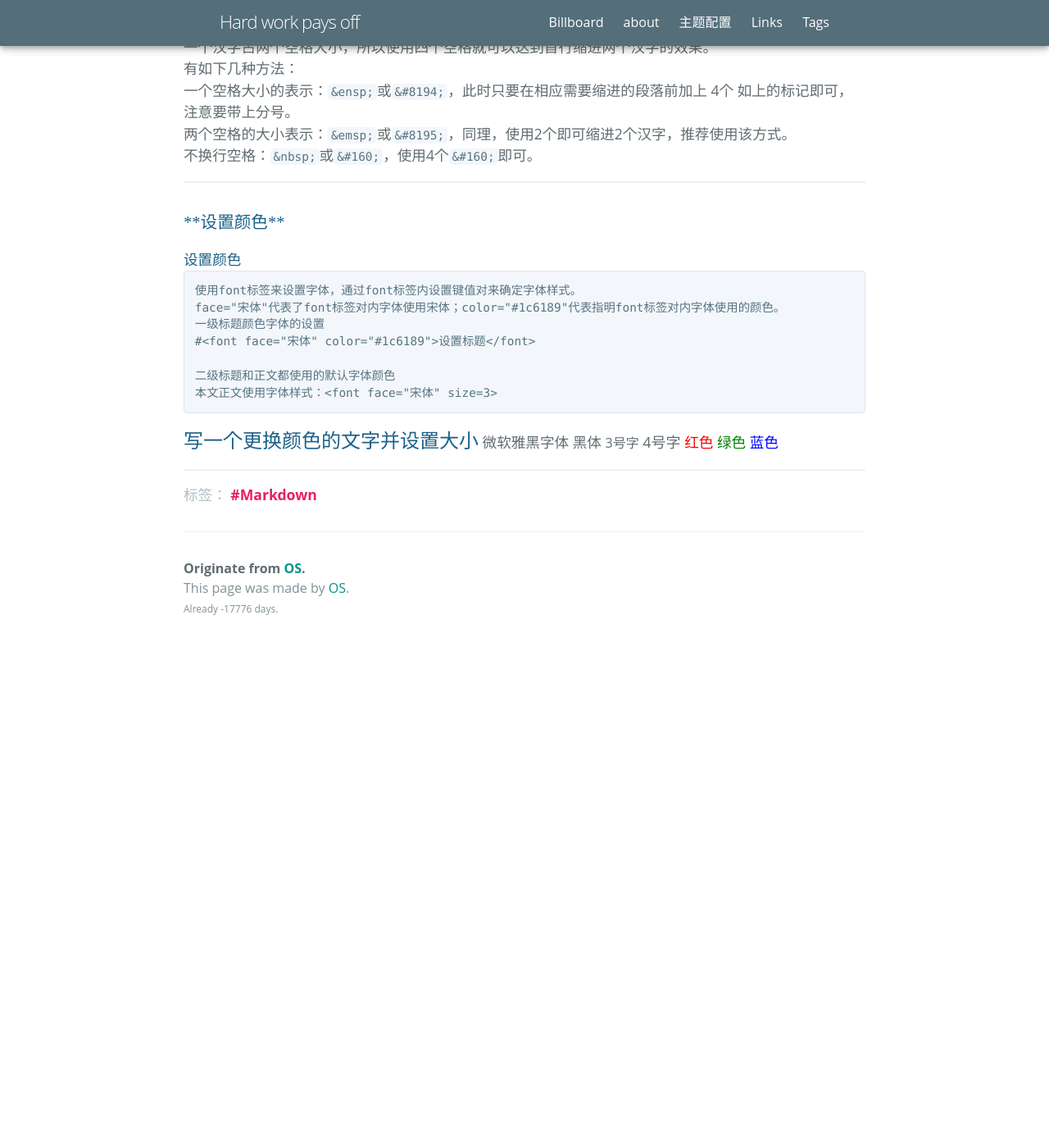
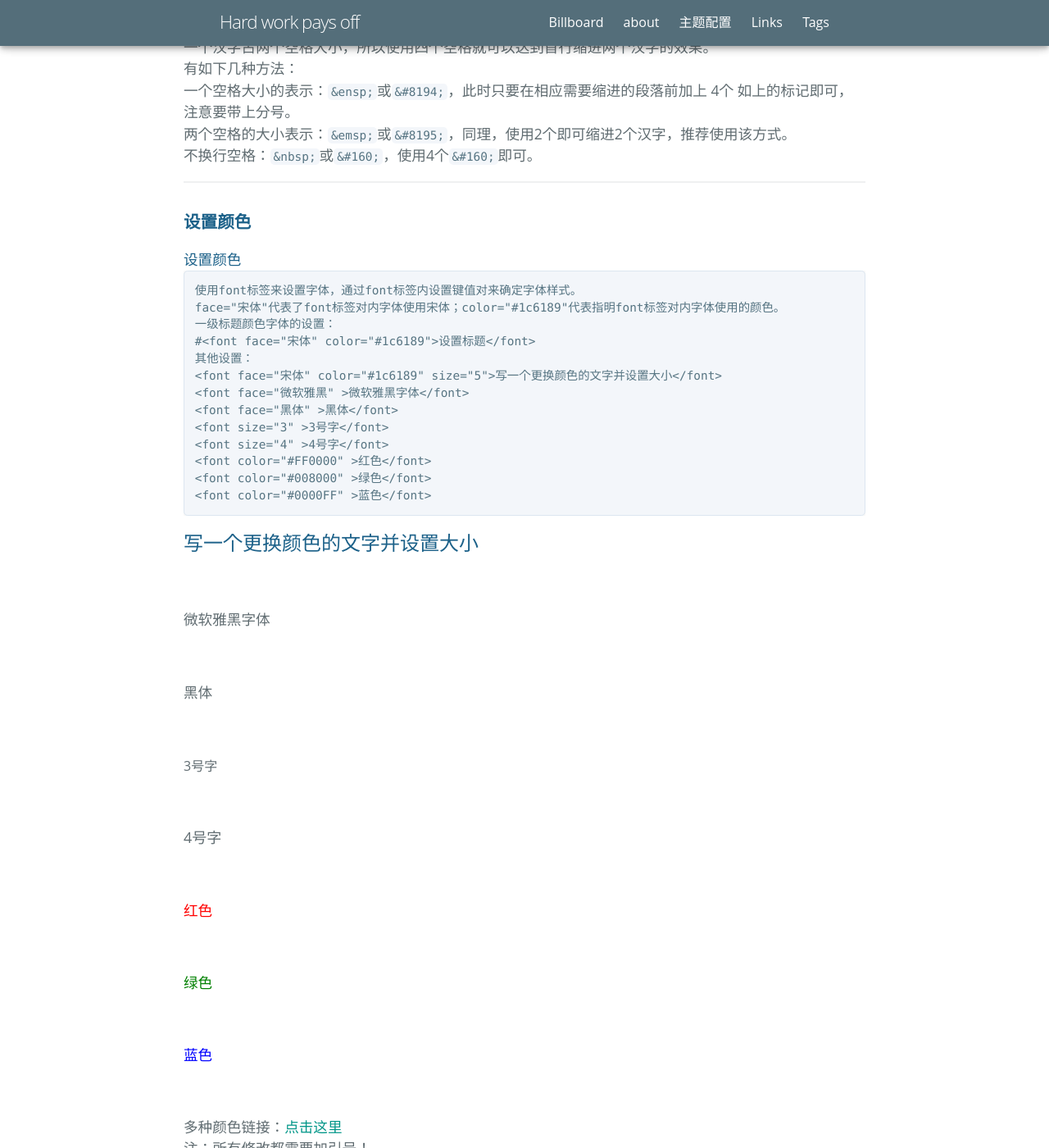
Before and after one commit to xiaoshou0427/xiaoshou0427.github.io, a Jekyll site: the page built from _posts/2019-09-02-Markdown.md, in a window 1280 px wide and 1400 px high, scrolled down 4851 px. Shown: the whole window at 82% size. Built offline with Jekyll 4.4.1, drawn with Linux system fonts in a browser that asks for light colours; some web fonts are replaced; before the commit the page ends 5652 px from its top, so only the background shows below that.

Commit message:
Update 2019-09-02-Markdown.md

````diff
--- a/_posts/2019-09-02-Markdown.md
+++ b/_posts/2019-09-02-Markdown.md
@@ -166,18 +166,14 @@ title可加可不加<br>
 
 ---
 
-### <font face="宋体" color="#1c6189">**设置颜色**</font>
+### **<font face="宋体" color="#1c6189">设置颜色</font>**
 <font face="宋体" color="#1c6189">设置颜色</font>
 ```
 使用font标签来设置字体，通过font标签内设置键值对来确定字体样式。
 face="宋体"代表了font标签对内字体使用宋体；color="#1c6189"代表指明font标签对内字体使用的颜色。
-一级标题颜色字体的设置
+一级标题颜色字体的设置：
 #<font face="宋体" color="#1c6189">设置标题</font>
-
-二级标题和正文都使用的默认字体颜色
-本文正文使用字体样式：<font face="宋体" size=3>
-```
-
+其他设置：
 <font face="宋体" color="#1c6189" size="5">写一个更换颜色的文字并设置大小</font>
 <font face="微软雅黑" >微软雅黑字体</font>
 <font face="黑体" >黑体</font>
@@ -186,5 +182,18 @@ face="宋体"代表了font标签对内字体使用宋体；color="#1c6189"代表
 <font color="#FF0000" >红色</font>
 <font color="#008000" >绿色</font>
 <font color="#0000FF" >蓝色</font>
+```
+
+<font face="宋体" color="#1c6189" size="5">写一个更换颜色的文字并设置大小</font><br>
+<font face="微软雅黑" >微软雅黑字体</font><br>
+<font face="黑体" >黑体</font><br>
+<font size="3" >3号字</font><br>
+<font size="4" >4号字</font><br>
+<font color="#FF0000" >红色</font><br>
+<font color="#008000" >绿色</font><br>
+<font color="#0000FF" >蓝色</font><br>
+
+多种颜色链接：<a href="https://blog.csdn.net/weixin_40343504/article/details/82683796" target="_blank">点击这里</a><br>
+注：所有修改都需要加引号！
 
 ---
````
